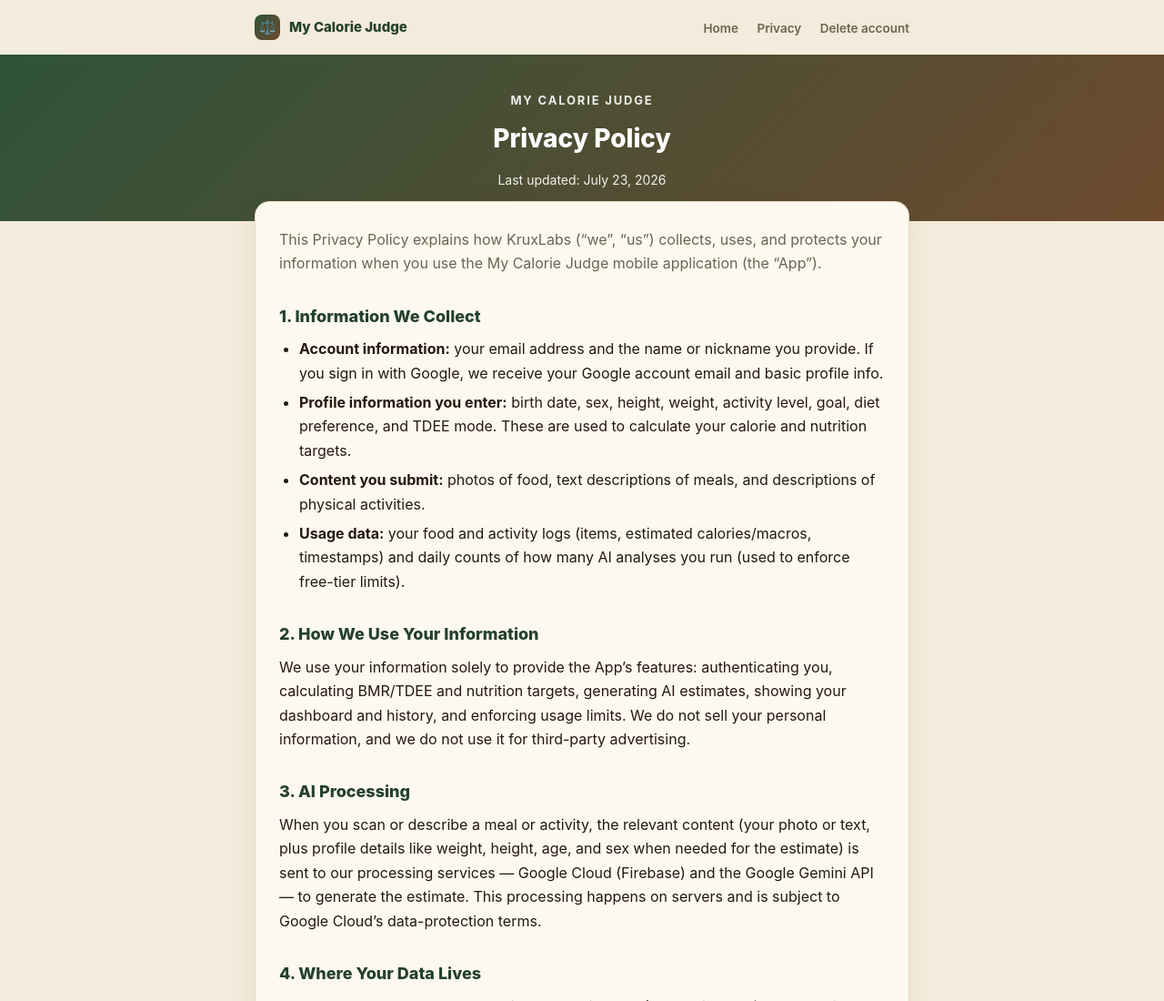
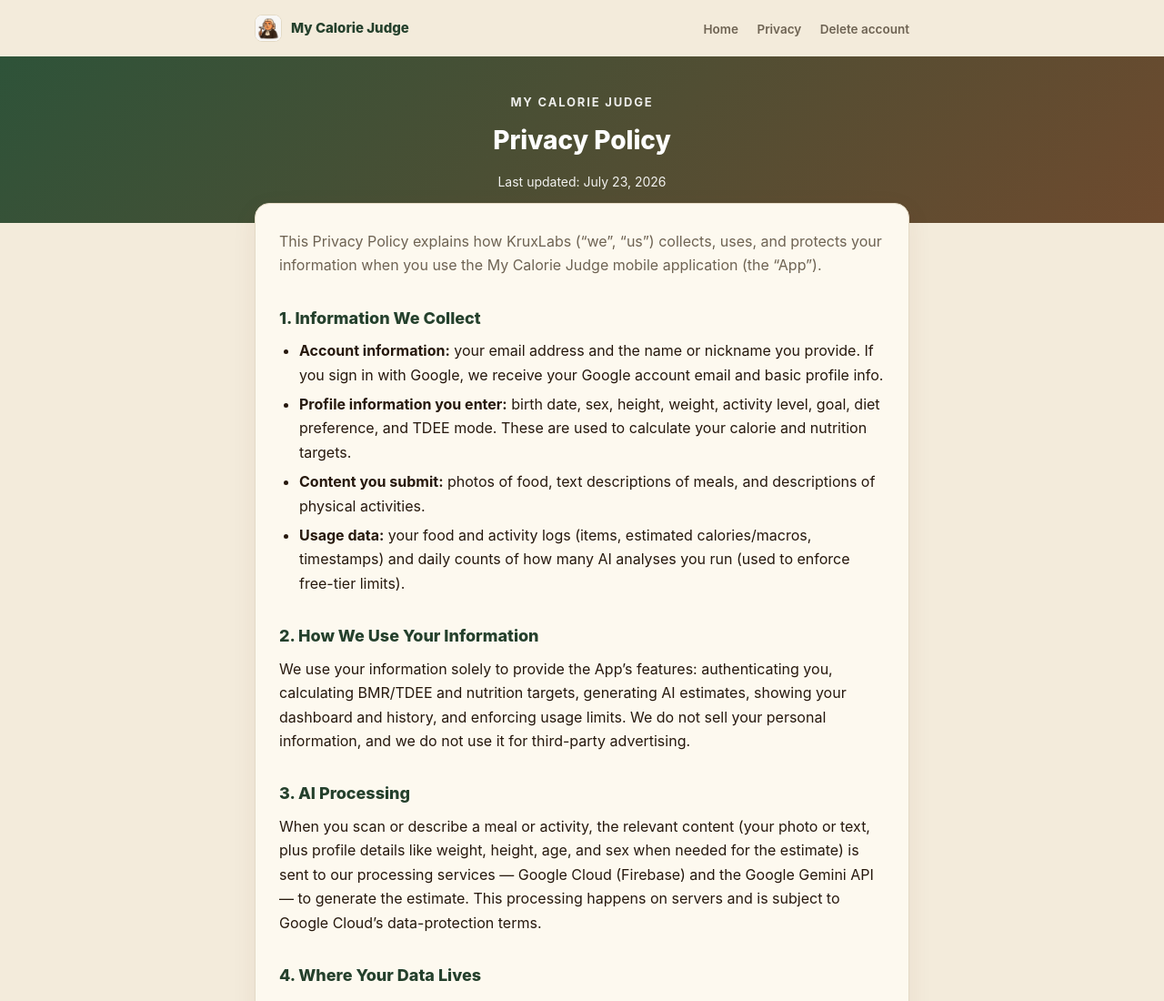
Before and after one commit to Kurt7773/caloriejudge-legal, a plain HTML site: page index.html in a window 1280 px wide. Shown: the top 1100 px of the page at 91% size. Drawn offline with Linux system fonts and the light colour scheme.

Commit message:
Update index.html

```diff
--- a/index.html
+++ b/index.html
@@ -69,9 +69,8 @@
     }
     nav.topbar .logo { display: flex; align-items: center; gap: 10px; font-weight: 800; color: var(--deep); font-size: 15px; }
     nav.topbar .logo .mark {
-      width: 28px; height: 28px; border-radius: 8px;
-      background: linear-gradient(135deg, var(--primary), var(--brown));
-      display: grid; place-items: center; color: #fff; font-size: 15px;
+      width: 30px; height: 30px; border-radius: 8px;
+      object-fit: cover; background: #fff; border: 1px solid var(--line);
     }
     nav.topbar .links a { color: var(--muted); font-weight: 600; font-size: 13.5px; margin-left: 16px; }
     nav.topbar .links a:hover { color: var(--deep); text-decoration: none; }
@@ -89,7 +88,7 @@
 </head>
 <body>
   <nav class="topbar">
-    <div class="logo"><span class="mark">⚖️</span> My Calorie Judge</div>
+    <div class="logo"><img src="logo.png" class="mark" alt="My Calorie Judge logo"> My Calorie Judge</div>
     <div class="links">
       <a href="landing.html">Home</a>
       <a href="index.html">Privacy</a>
```
